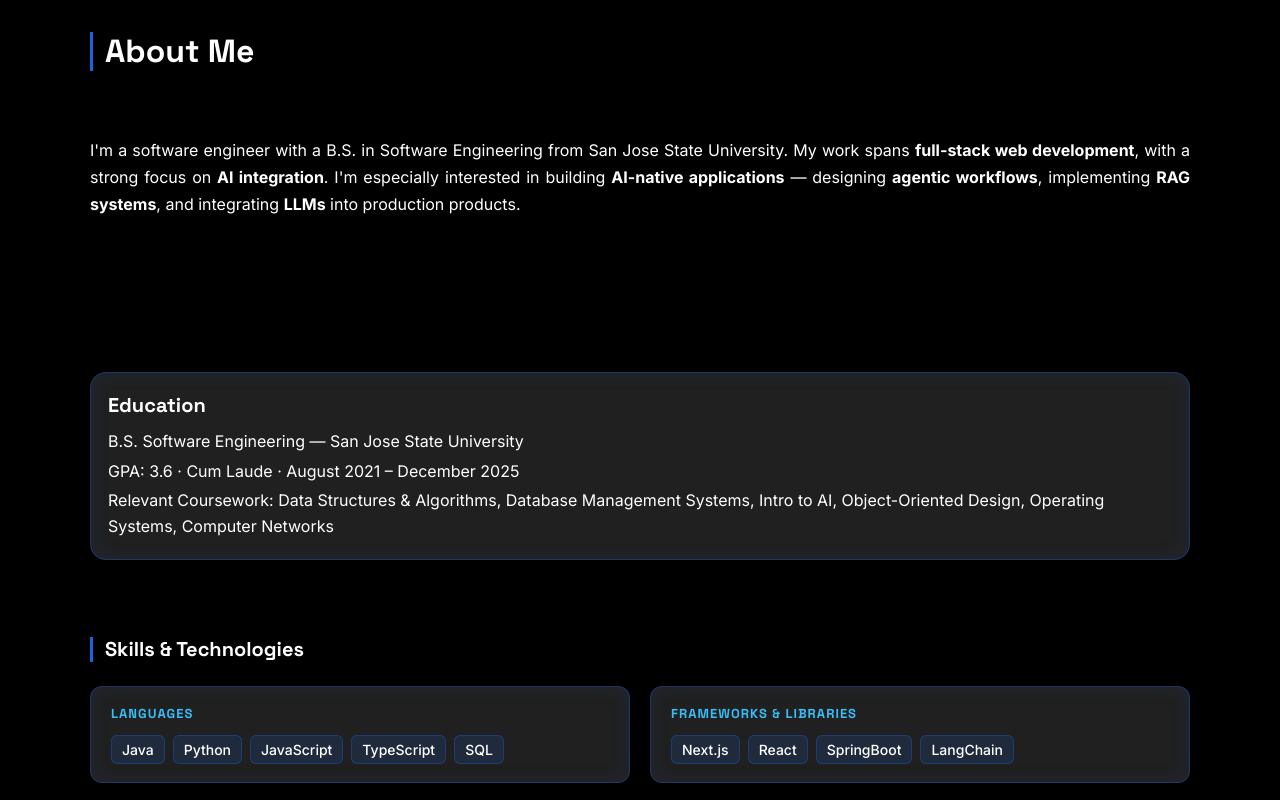
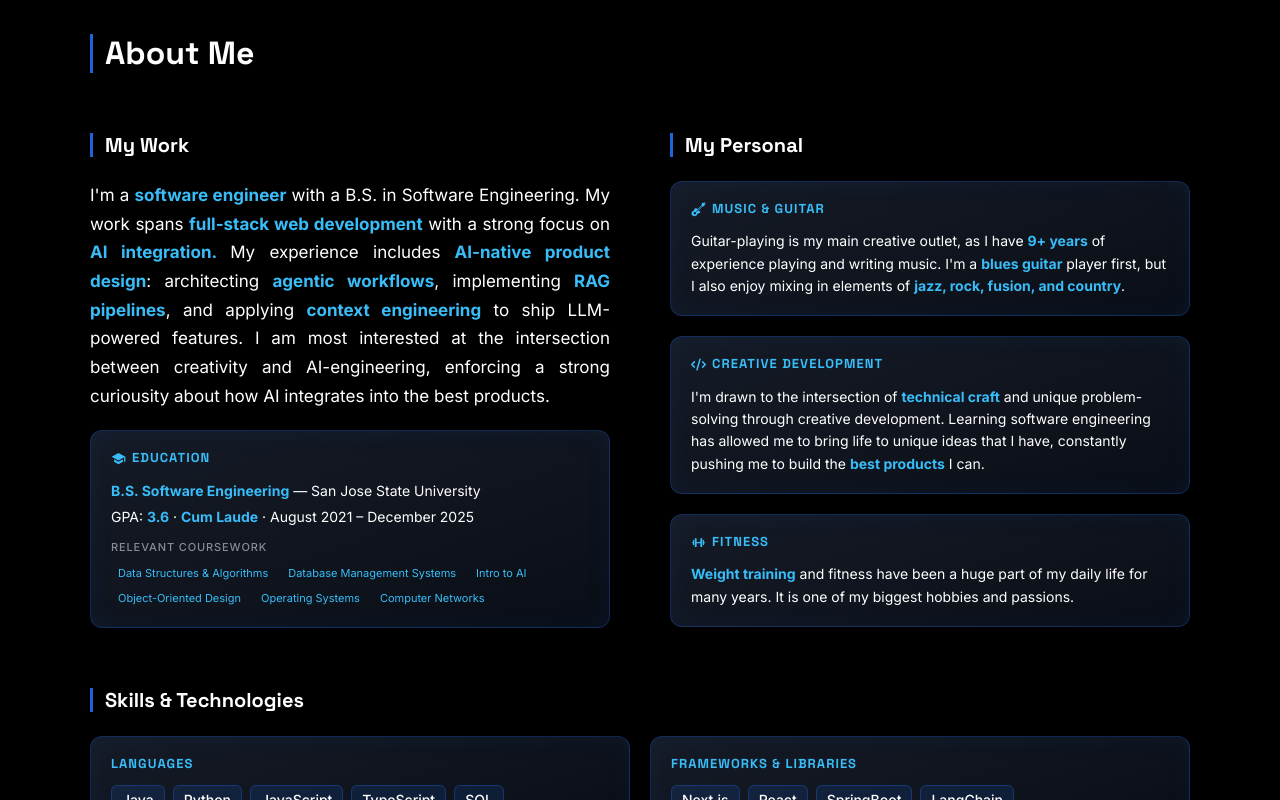
Before and after one commit to nickfaylor/portfolio, a Next.js app: page / in a window 1280 px wide. Shown: the part 840-1640 px from the top of the page. Built offline with nearby package versions, Linux system fonts and the light colour scheme.

Commit message:
style changes to all components

```diff
--- a/app/globals.css
+++ b/app/globals.css
@@ -7,22 +7,23 @@
   --font-heading: var(--font-space-grotesk);
 
   /* Guardian blue accent palette */
-  --color-accent:      #1D63DC;
-  --color-accent-glow: rgba(29, 99, 220, 0.30);
-  --color-accent-dim:  rgba(29, 99, 220, 0.10);
+  --color-accent:           #1D63DC;
+  --color-accent-secondary: #38bdf8;
+  --color-accent-glow:      rgba(29, 99, 220, 0.30);
+  --color-accent-dim:       rgba(29, 99, 220, 0.10);
 }
 
 /* Base glass card */
 @utility glass-card {
-  background: rgba(39, 39, 39, 0.83);
-  border: 1px solid rgba(217, 217, 217, 0.13);
+  background: linear-gradient(160deg, rgba(30, 30, 30, 0.95) 0%, rgba(15, 15, 15, 0.98) 100%);
+  border: 1px solid rgba(217, 217, 217, 0.10);
 }
 
 /* Glass card with guardian blue tint */
 @utility glass-card-blue {
-  background: rgba(39, 39, 39, 0.83);
-  border: 1px solid rgba(29, 99, 220, 0.35);
-  box-shadow: 0 0 20px rgba(29, 99, 220, 0.10) inset;
+  background: linear-gradient(160deg, rgba(22, 28, 40, 0.97) 0%, rgba(10, 14, 22, 0.99) 100%);
+  border: 1px solid rgba(29, 99, 220, 0.30);
+  box-shadow: 0 0 24px rgba(29, 99, 220, 0.08) inset;
 }
 
 /* Blue left-border accent used on section headings */
@@ -33,7 +34,7 @@
 
 /* Guardian blue gradient button */
 @utility btn-blue {
-  background: linear-gradient(135deg, #1D63DC 0%, #38bdf8 100%);
+  background: linear-gradient(135deg, var(--color-accent) 0%, var(--color-accent-secondary) 100%);
   border: none;
   color: #ffffff;
 }
--- a/components/About.tsx
+++ b/components/About.tsx
@@ -1,16 +1,27 @@
-// Figma: About Me Section — 1440×1013px, black bg
-// "About Me" heading at x:99 y:58 (Inter 700, 32px)
-// Bio text at x:99 y:124, 1240×172 (Inter 400, 16px, justified)
-// Education card at y:378
-// Skills grouped by category below
+// Figma: About Me Section — 1440×auto, black bg
+// "About Me" heading at x:90 y:60 (Space Grotesk 700, 32px)
+// Two-column row: My Work (left) | My Personal (right), equal width, gap 60px
+// Education card + Skills grid below, full width
+import { GiGuitar } from "react-icons/gi";
+import { FaCode } from "react-icons/fa6";
+import { BiDumbbell } from "react-icons/bi";
+import { MdSchool } from "react-icons/md";
+
 
 const infoCards = [
   {
     title: "Education",
     items: [
-      "B.S. Software Engineering — San Jose State University",
-      "GPA: 3.6 · Cum Laude · August 2021 – December 2025",
-      "Relevant Coursework: Data Structures & Algorithms, Database Management Systems, Intro to AI, Object-Oriented Design, Operating Systems, Computer Networks",
+      <><strong className="text-accent-secondary">B.S. Software Engineering</strong> — San Jose State University</>,
+      <>GPA: <strong className="text-accent-secondary">3.6</strong> · <strong className="text-accent-secondary">Cum Laude</strong> · August 2021 – December 2025</>,
+    ],
+    coursework: [
+      "Data Structures & Algorithms",
+      "Database Management Systems",
+      "Intro to AI",
+      "Object-Oriented Design",
+      "Operating Systems",
+      "Computer Networks",
     ],
   },
 ];
@@ -34,61 +45,138 @@ const skillGroups = [
   },
 ];
 
+const personalCards = [
+  {
+    title: "Music & Guitar",
+    icon: GiGuitar,
+    body: <>Guitar-playing is my main creative outlet, as I have <strong className="text-accent-secondary">9+ years</strong> of experience playing and writing music. I&apos;m a <strong className="text-accent-secondary">blues guitar</strong> player first, but I also enjoy mixing in elements of <strong className="text-accent-secondary">jazz, rock, fusion, and country</strong>.</>,
+  },
+  {
+    title: "Creative Development",
+    icon: FaCode,
+    body: <>I&apos;m drawn to the intersection of <strong className="text-accent-secondary">technical craft</strong> and unique problem-solving through creative development. Learning software engineering has allowed me to bring life to unique ideas that I have, constantly pushing me to build the <strong className="text-accent-secondary">best products</strong> I can.</>,
+  },
+  {
+    title: "Fitness",
+    icon: BiDumbbell,
+    body: <><strong className="text-accent-secondary">Weight training</strong> and fitness have been a huge part of my daily life for many years. It is one of my biggest hobbies and passions.</>,
+  },
+];
+
 export default function About() {
   return (
-    <section id="about" className="w-full bg-black" style={{ minHeight: "1013px" }}>
-      <div className="mx-auto w-full max-w-[1440px] px-[90px] py-[58px]">
+    <section id="about" className="w-full bg-black">
+      <div className="mx-auto w-full max-w-[1440px] px-[90px] py-[60px]">
         {/* Heading */}
         <h2
-          className="text-white font-bold mb-[66px] accent-bar"
+          className="text-white font-bold mb-[60px] accent-bar"
           style={{ fontSize: "32px", lineHeight: "1.21em" }}
         >
           About Me
         </h2>
 
-        {/* Bio text */}
+        {/* Two-column row */}
+        <div className="flex gap-[60px] mb-[60px]">
+          {/* Left: My Work */}
+          <div className="flex-1 flex flex-col">
+            <h3
+              className="text-white font-bold mb-[24px] accent-bar"
+              style={{ fontSize: "20px", lineHeight: "1.21em" }}
+            >
+              My Work
+            </h3>
+            <div className="flex flex-col gap-5">
               <p
-          className="text-white mb-[154px]"
+                className="text-white"
                 style={{
-            fontSize: "16px",
+                  fontSize: "17px",
                   lineHeight: "1.6875em",
                   textAlign: "justify",
-            maxWidth: "1240px",
                 }}
               >
-          I&apos;m a software engineer with a B.S. in Software Engineering from San Jose State University.
-          My work spans <strong>full-stack web development</strong>, with a strong focus on <strong>AI integration</strong>.
-          I&apos;m especially interested in building <strong>AI-native applications</strong> — designing{" "}
-          <strong>agentic workflows</strong>, implementing <strong>RAG systems</strong>, and integrating{" "}
-          <strong>LLMs</strong> into production products.
+                I&apos;m a <strong className="text-accent-secondary">software engineer</strong> with a B.S. in Software Engineering.
+                My work spans <strong className="text-accent-secondary">full-stack web development</strong> with a strong focus on <strong className="text-accent-secondary">AI integration. </strong>
+                My experience includes <strong className="text-accent-secondary">AI-native product design</strong>: architecting <strong className="text-accent-secondary">agentic workflows</strong>, implementing <strong className="text-accent-secondary">RAG pipelines</strong>, and applying <strong className="text-accent-secondary">context engineering</strong> to ship LLM-powered features.
+                I am most interested at the intersection between creativity and AI-engineering, enforcing a strong curiousity about how AI integrates into the best products.
               </p>
-
-        {/* Education card */}
-        <div className="mb-[77px]" style={{ maxWidth: "1278px" }}>
-          {infoCards.map((card) => (
               <div
-              key={card.title}
                 className="glass-card-blue"
-              style={{ borderRadius: "16px", padding: "20px 17px" }}
+                style={{ borderRadius: "12px", padding: "18px 20px" }}
               >
-              <h3
-                className="text-white font-bold mb-3"
-                style={{ fontSize: "20px", lineHeight: "1.21em" }}
+                <h4
+                  className="text-accent-secondary font-bold mb-3 flex items-center gap-1.5"
+                  style={{ fontSize: "13px", lineHeight: "1.4em", textTransform: "uppercase", letterSpacing: "0.08em" }}
                 >
-                {card.title}
-              </h3>
-              <ul className="text-white space-y-1">
-                {card.items.map((item) => (
-                  <li
-                    key={item}
-                    style={{ fontSize: "16px", lineHeight: "1.6em" }}
-                  >
+                  <MdSchool size={15} />
+                  Education
+                </h4>
+                <ul className="text-white space-y-1 mb-3">
+                  {infoCards[0].items.map((item, i) => (
+                    <li key={i} style={{ fontSize: "14px", lineHeight: "1.6em" }}>
                       {item}
                     </li>
                   ))}
                 </ul>
+                <p
+                  className="text-white/50 font-medium mb-2"
+                  style={{ fontSize: "11px", lineHeight: "1.4em", textTransform: "uppercase", letterSpacing: "0.08em" }}
+                >
+                  Relevant Coursework
+                </p>
+                <div className="flex flex-wrap gap-1.5">
+                  {infoCards[0].coursework.map((course) => (
+                    <span
+                      key={course}
+                      className="text-accent-secondary"
+                      style={{
+                        fontSize: "11px",
+                        lineHeight: "1.4em",
+                        background: "rgba(var(--color-accent-secondary-rgb), 0.08)",
+                        border: "1px solid rgba(var(--color-accent-secondary-rgb), 0.25)",
+                        borderRadius: "4px",
+                        padding: "2px 7px",
+                      }}
+                    >
+                      {course}
+                    </span>
+                  ))}
+                </div>
+              </div>
+            </div>
+          </div>
+
+          {/* Right: My Personal */}
+          <div className="flex-1 flex flex-col">
+            <h3
+              className="text-white font-bold mb-[24px] accent-bar"
+              style={{ fontSize: "20px", lineHeight: "1.21em" }}
+            >
+              My Personal
+            </h3>
+            <div className="flex flex-col gap-5">
+              {personalCards.map((card) => (
+                <div
+                  key={card.title}
+                  className="glass-card-blue"
+                  style={{ borderRadius: "12px", padding: "18px 20px" }}
+                >
+                  <h4
+                    className="text-accent-secondary font-bold mb-3 flex items-center gap-1.5"
+                    style={{ fontSize: "13px", lineHeight: "1.4em", textTransform: "uppercase", letterSpacing: "0.08em" }}
+                  >
+                    <card.icon size={15} />
+                    {card.title}
+                  </h4>
+                  <p
+                    className="text-white"
+                    style={{ fontSize: "14px", lineHeight: "1.6em" }}
+                  >
+                    {card.body}
+                  </p>
                 </div>
               ))}
+            </div>
+          </div>
         </div>
 
         {/* Skills & Technologies label */}
@@ -108,7 +196,7 @@ export default function About() {
               style={{ borderRadius: "12px", padding: "18px 20px" }}
             >
               <h4
-                className="text-[#38bdf8] font-bold mb-3"
+                className="text-accent-secondary font-bold mb-3"
                 style={{ fontSize: "13px", lineHeight: "1.4em", textTransform: "uppercase", letterSpacing: "0.08em" }}
               >
                 {group.category}
--- a/components/Contact.tsx
+++ b/components/Contact.tsx
@@ -41,10 +41,10 @@ const contactItems = [
 export default function Contact() {
   return (
     <section id="contact" className="w-full bg-black" style={{ minHeight: "297px" }}>
-      <div className="mx-auto w-full max-w-[1440px] px-[81px] py-[46px]">
+      <div className="mx-auto w-full max-w-[1440px] px-[90px] py-[46px]">
         {/* Heading */}
         <h2
-          className="text-white font-bold mb-[78px] accent-bar"
+          className="text-white font-bold mb-[60px] accent-bar"
           style={{ fontSize: "32px", lineHeight: "1.21em" }}
         >
           Contact Me
@@ -66,7 +66,7 @@ export default function Contact() {
                 textDecoration: "none",
               }}
             >
-              <span className="text-[#38bdf8]" style={{ width: "36px", height: "36px", flexShrink: 0, display: "flex", alignItems: "center", justifyContent: "center" }}>
+              <span className="text-accent-secondary" style={{ width: "36px", height: "36px", flexShrink: 0, display: "flex", alignItems: "center", justifyContent: "center" }}>
                 {item.icon}
               </span>
               <div className="flex flex-col gap-0.5">
--- a/components/Footer.tsx
+++ b/components/Footer.tsx
@@ -10,7 +10,7 @@ export default function Footer() {
         className="absolute top-0 left-0 right-0"
         style={{
           height: "1px",
-          background: "linear-gradient(90deg, transparent, #1D63DC, #38bdf8, #1D63DC, transparent)",
+          background: "linear-gradient(90deg, transparent, var(--color-accent), var(--color-accent-secondary), var(--color-accent), transparent)",
         }}
       />
       <div className="mx-auto w-full max-w-[1440px] px-[90px] py-6 flex items-center justify-between">
--- a/components/Navbar.tsx
+++ b/components/Navbar.tsx
@@ -14,7 +14,7 @@ export default function Navbar() {
   return (
     <nav className="absolute top-6 left-0 right-0 z-50 px-5">
       <div
-        className="glass-card flex items-center justify-between"
+        className="glass-card-blue flex items-center justify-between"
         style={{
           borderRadius: "50px",
           padding: "12px 24px",
@@ -44,7 +44,7 @@ export default function Navbar() {
             <a
               key={link.label}
               href={link.href}
-              className="text-white hover:text-[#38bdf8] transition-colors"
+              className="text-white hover:text-accent-secondary transition-colors"
               style={{ fontSize: "16px", lineHeight: "1.5em", textDecoration: "none" }}
             >
               {link.label}
--- a/package.json
+++ b/package.json
@@ -11,7 +11,8 @@
   "dependencies": {
     "next": "16.2.1",
     "react": "19.2.4",
-    "react-dom": "19.2.4"
+    "react-dom": "19.2.4",
+    "react-icons": "^5.6.0"
   },
   "devDependencies": {
     "@tailwindcss/postcss": "^4",
```
Also changed, not shown: components/Hero.tsx (+4 -4 lines), components/Projects.tsx (+4 -4 lines), 1 other file (tests, documents, lock files or other folders). Lines whose indentation alone changed are shown as unchanged.
